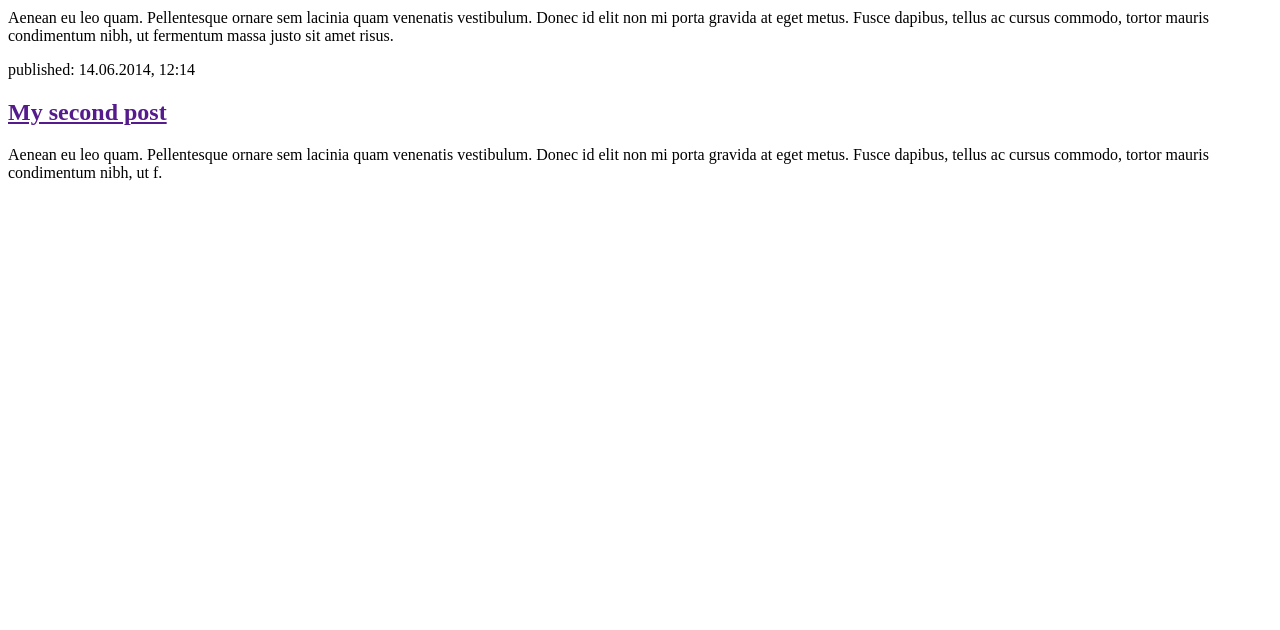
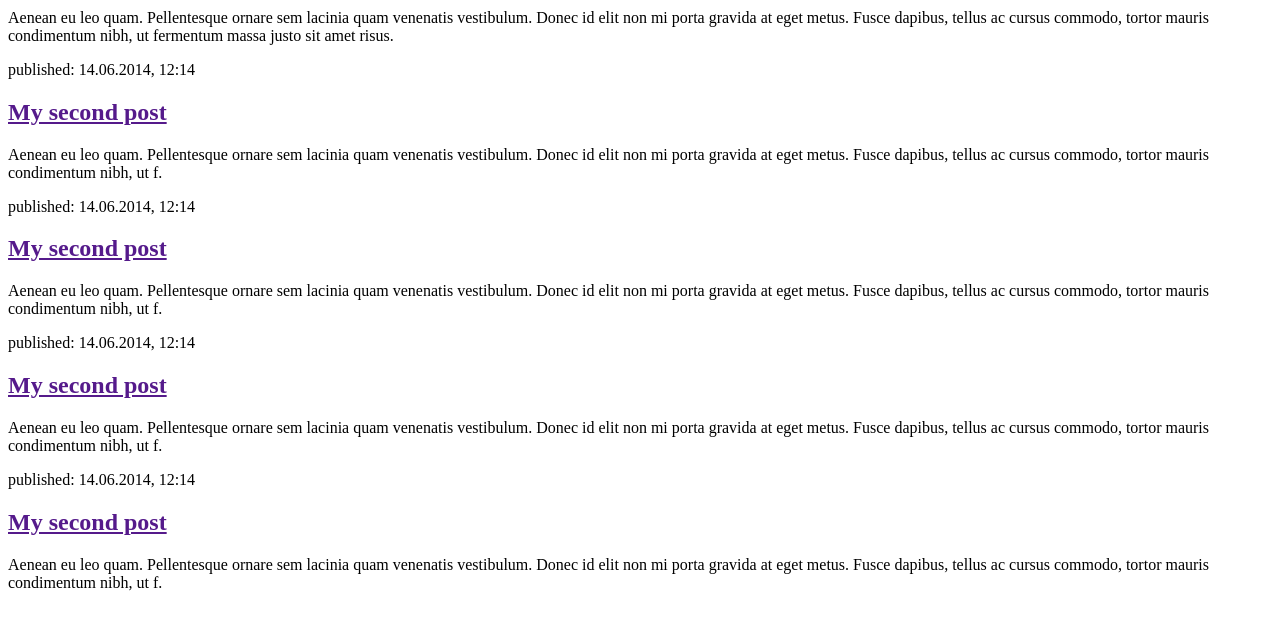
Before and after one commit to blakemartin6/my-first-blog, a Django app: page / in a window 1280 px wide. Shown: the part 156-786 px from the top of the page. Run offline with Django 3.2, Linux system fonts and the light colour scheme; data comes from the database, SQL or seed files in the repository; both versions use the stored data as it was after the commit.

Commit message:
Modified templates to display posts from database.

```diff
--- /dev/null
+++ b/blog/templates/blog/myvenv/pyvenv.cfg
@@ -0,0 +1,3 @@
+home = C:\Users\brmar\AppData\Local\Programs\Python\Python310
+include-system-site-packages = false
+version = 3.10.5
--- a/blog/templates/blog/post_list.html
+++ b/blog/templates/blog/post_list.html
@@ -7,17 +7,21 @@
         <header>
             <h1><a href="/">Django Girls Blog</a></h1>
         </header>
-
+{% for post in posts %}
         <article>
+{% endfor %}
             <time>published: 14.06.2014, 12:14</time>
             <h2><a href="">My first post</a></h2>
             <p>Aenean eu leo quam. Pellentesque ornare sem lacinia quam venenatis vestibulum. Donec id elit non mi porta gravida at eget metus. Fusce dapibus, tellus ac cursus commodo, tortor mauris condimentum nibh, ut fermentum massa justo sit amet risus.</p>
-        </article>
+       </article>
 
+
+{% for post in posts %}
         <article>
             <time>published: 14.06.2014, 12:14</time>
             <h2><a href="">My second post</a></h2>
             <p>Aenean eu leo quam. Pellentesque ornare sem lacinia quam venenatis vestibulum. Donec id elit non mi porta gravida at eget metus. Fusce dapibus, tellus ac cursus commodo, tortor mauris condimentum nibh, ut f.</p>
         </article>
+{% endfor %}
     </body>
 </html>
--- a/blog/views.py
+++ b/blog/views.py
@@ -1,7 +1,9 @@
 from django.shortcuts import render
-
-# Create your views here.
+from django.utils import timezone
+from .models import Post
 
 
 def post_list(request):
-    return render(request, 'blog/post_list.html', {})
+    posts = Post.objects.filter(
+        published_date__lte=timezone.now()).order_by('published_date')
+    return render(request, 'blog/post_list.html', {'posts': posts})
```
Also changed, not shown: db.sqlite3, 9 other files.
